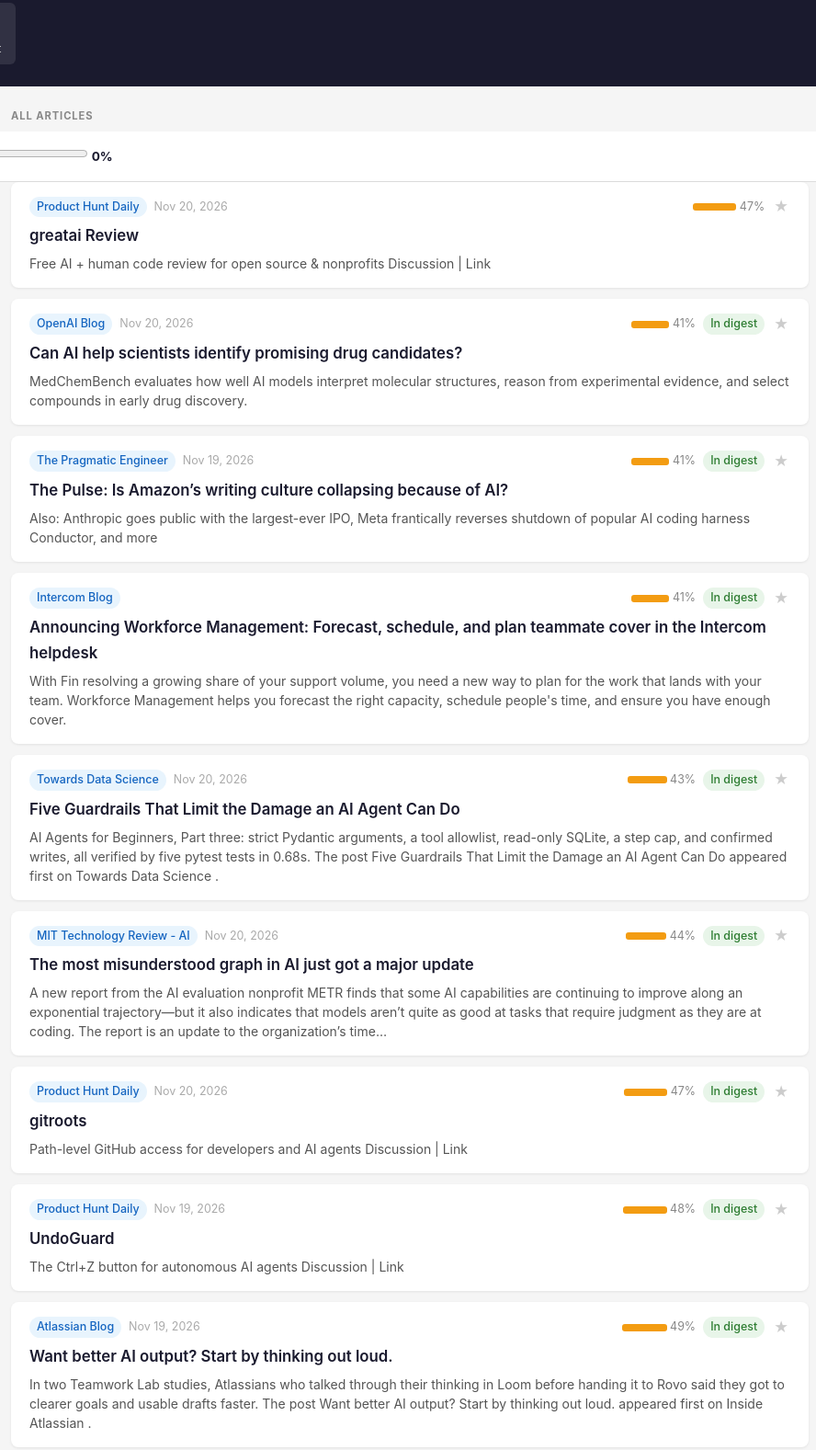
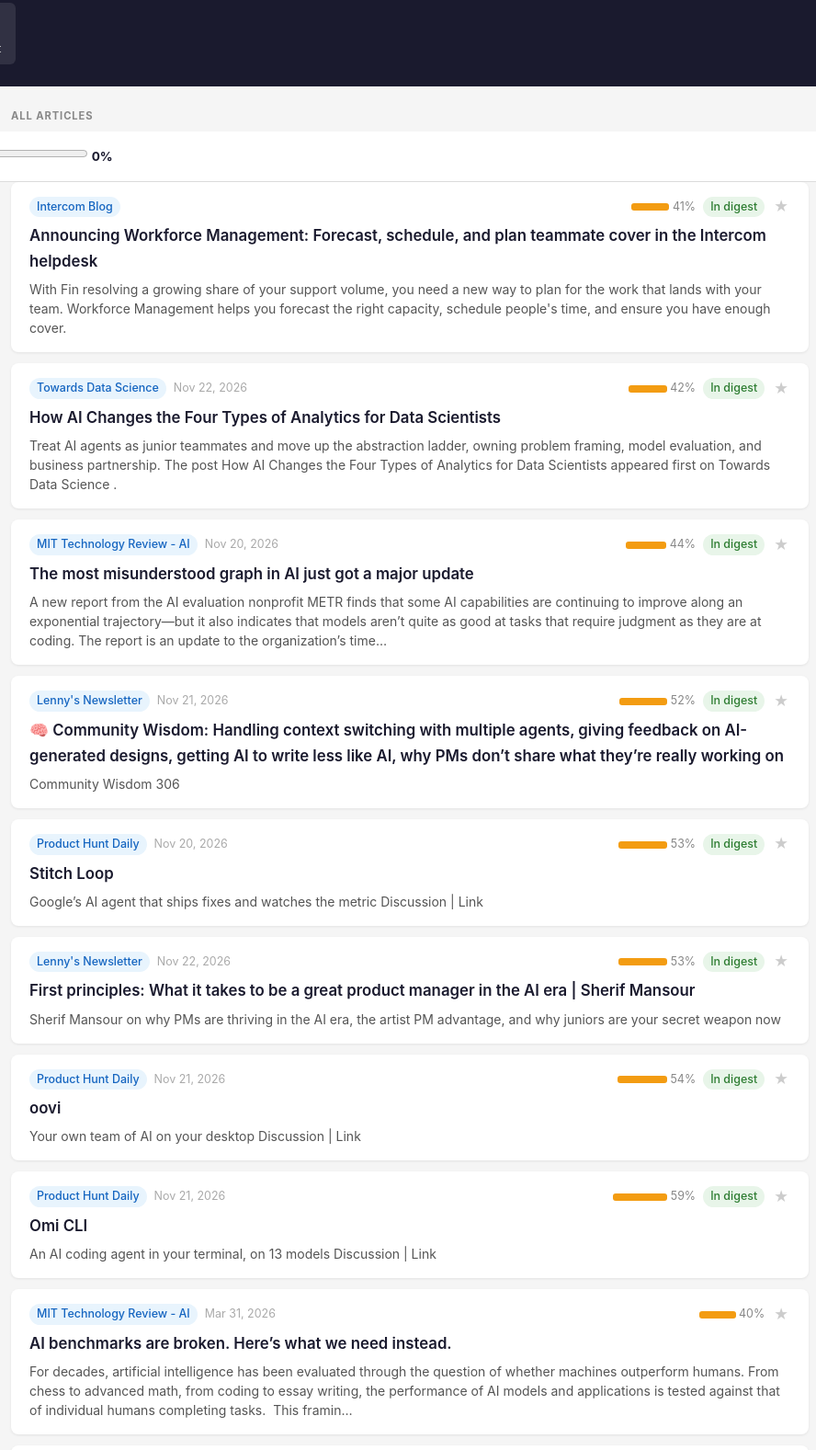
Before and after one commit to asaulters/ai-digest, a plain HTML site: page dashboard/index.html in a window 1280 px wide. Shown: the part 96-1673 px from the top of the page at 92% size, without its empty margins (194-1082 px from the left). Drawn offline with Linux system fonts and the light colour scheme.

Commit message:
chore: digest update 2026-11-22 14:59 UTC

```diff
--- a/dashboard/index.html
+++ b/dashboard/index.html
@@ -74,14 +74,14 @@
   <header>
     <a href="saved.html" class="nav-link">&#9733; Saved Articles</a>
     <h1>AI PM Daily Digest</h1>
-    <div class="meta">Updated November 21, 2026 at 15:02 UTC</div>
+    <div class="meta">Updated November 22, 2026 at 14:59 UTC</div>
     <div class="stats">
       <div class="stat">
-        <div class="stat-num">22</div>
+        <div class="stat-num">20</div>
         <div class="stat-label">Articles</div>
       </div>
       <div class="stat">
-        <div class="stat-num">20</div>
+        <div class="stat-num">19</div>
         <div class="stat-label">In digest</div>
       </div>
     </div>
@@ -100,48 +100,6 @@
 
   <main id="articles">
 
-    <article class="card" data-score="0.4725" data-url="https://www.producthunt.com/products/greatai-review">
-      <div class="card-meta">
-        <span class="source">Product Hunt Daily</span>
-        <span class="pubdate">Nov 20, 2026</span>
-        <span class="score-bar"><span style="display:inline-block;width:47px;height:8px;background:#f39c12;border-radius:3px;vertical-align:middle" title="47% relevance"></span> 47%</span>
-
-        <button class="save-btn" data-article="{&quot;url&quot;: &quot;https://www.producthunt.com/products/greatai-review&quot;, &quot;title&quot;: &quot;greatai Review&quot;, &quot;source&quot;: &quot;Product Hunt Daily&quot;, &quot;score&quot;: 0.4725, &quot;summary&quot;: &quot;Free AI + human code review for open source &amp; nonprofits Discussion | Link&quot;, &quot;published&quot;: &quot;Nov 20, 2026&quot;}" onclick="toggleSave(this)" title="Save article">&#9733;</button>
-      </div>
-      <h3 class="card-title">
-        <a href="https://www.producthunt.com/products/greatai-review" target="_blank" rel="noopener">greatai Review</a>
-      </h3>
-      <p class="summary">Free AI + human code review for open source & nonprofits Discussion | Link</p>
-    </article>
-
-    <article class="card" data-score="0.4116" data-url="https://openai.com/index/introducing-medchembench">
-      <div class="card-meta">
-        <span class="source">OpenAI Blog</span>
-        <span class="pubdate">Nov 20, 2026</span>
-        <span class="score-bar"><span style="display:inline-block;width:41px;height:8px;background:#f39c12;border-radius:3px;vertical-align:middle" title="41% relevance"></span> 41%</span>
-        <span class="badge included">In digest</span>
-        <button class="save-btn" data-article="{&quot;url&quot;: &quot;https://openai.com/index/introducing-medchembench&quot;, &quot;title&quot;: &quot;Can AI help scientists identify promising drug candidates?&quot;, &quot;source&quot;: &quot;OpenAI Blog&quot;, &quot;score&quot;: 0.4116, &quot;summary&quot;: &quot;MedChemBench evaluates how well AI models interpret molecular structures, reason from experimental evidence, and select compounds in early drug discovery.&quot;, &quot;published&quot;: &quot;Nov 20, 2026&quot;}" onclick="toggleSave(this)" title="Save article">&#9733;</button>
-      </div>
-      <h3 class="card-title">
-        <a href="https://openai.com/index/introducing-medchembench" target="_blank" rel="noopener">Can AI help scientists identify promising drug candidates?</a>
-      </h3>
-      <p class="summary">MedChemBench evaluates how well AI models interpret molecular structures, reason from experimental evidence, and select compounds in early drug discovery.</p>
-    </article>
-
-    <article class="card" data-score="0.4157" data-url="https://newsletter.pragmaticengineer.com/p/the-pulse-is-amazons-writing-culture">
-      <div class="card-meta">
-        <span class="source">The Pragmatic Engineer</span>
-        <span class="pubdate">Nov 19, 2026</span>
-        <span class="score-bar"><span style="display:inline-block;width:41px;height:8px;background:#f39c12;border-radius:3px;vertical-align:middle" title="41% relevance"></span> 41%</span>
-        <span class="badge included">In digest</span>
-        <button class="save-btn" data-article="{&quot;url&quot;: &quot;https://newsletter.pragmaticengineer.com/p/the-pulse-is-amazons-writing-culture&quot;, &quot;title&quot;: &quot;The Pulse: Is Amazon’s writing culture collapsing because of AI?&quot;, &quot;source&quot;: &quot;The Pragmatic Engineer&quot;, &quot;score&quot;: 0.4157, &quot;summary&quot;: &quot;Also: Anthropic goes public with the largest-ever IPO, Meta frantically reverses shutdown of popular AI coding harness Conductor, and more&quot;, &quot;published&quot;: &quot;Nov 19, 2026&quot;}" onclick="toggleSave(this)" title="Save article">&#9733;</button>
-      </div>
-      <h3 class="card-title">
-        <a href="https://newsletter.pragmaticengineer.com/p/the-pulse-is-amazons-writing-culture" target="_blank" rel="noopener">The Pulse: Is Amazon’s writing culture collapsing because of AI?</a>
-      </h3>
-      <p class="summary">Also: Anthropic goes public with the largest-ever IPO, Meta frantically reverses shutdown of popular AI coding harness Conductor, and more</p>
-    </article>
-
     <article class="card" data-score="0.4199" data-url="https://www.intercom.com/blog/announcing-workforce-management">
       <div class="card-meta">
         <span class="source">Intercom Blog</span>
@@ -156,18 +114,18 @@
       <p class="summary">With Fin resolving a growing share of your support volume, you need a new way to plan for the work that lands with your team. Workforce Management helps you forecast the right capacity, schedule people's time, and ensure you have enough cover.</p>
     </article>
 
-    <article class="card" data-score="0.4374" data-url="https://towardsdatascience.com/five-guardrails-that-limit-the-damage-an-ai-agent-can-do/">
+    <article class="card" data-score="0.4296" data-url="https://towardsdatascience.com/how-ai-changes-the-four-types-of-analytics-for-data-scientists/">
       <div class="card-meta">
         <span class="source">Towards Data Science</span>
-        <span class="pubdate">Nov 20, 2026</span>
-        <span class="score-bar"><span style="display:inline-block;width:43px;height:8px;background:#f39c12;border-radius:3px;vertical-align:middle" title="43% relevance"></span> 43%</span>
+        <span class="pubdate">Nov 22, 2026</span>
+        <span class="score-bar"><span style="display:inline-block;width:42px;height:8px;background:#f39c12;border-radius:3px;vertical-align:middle" title="42% relevance"></span> 42%</span>
         <span class="badge included">In digest</span>
-        <button class="save-btn" data-article="{&quot;url&quot;: &quot;https://towardsdatascience.com/five-guardrails-that-limit-the-damage-an-ai-agent-can-do/&quot;, &quot;title&quot;: &quot;Five Guardrails That Limit the Damage an AI Agent Can Do&quot;, &quot;source&quot;: &quot;Towards Data Science&quot;, &quot;score&quot;: 0.4374, &quot;summary&quot;: &quot;AI Agents for Beginners, Part three: strict Pydantic arguments, a tool allowlist, read-only SQLite, a step cap, and confirmed writes, all verified by five pytest tests in 0.68s. The post Five Guardrails That Limit the Damage an AI Agent Can Do appeared first on Towards Data Science .&quot;, &quot;published&quot;: &quot;Nov 20, 2026&quot;}" onclick="toggleSave(this)" title="Save article">&#9733;</button>
+        <button class="save-btn" data-article="{&quot;url&quot;: &quot;https://towardsdatascience.com/how-ai-changes-the-four-types-of-analytics-for-data-scientists/&quot;, &quot;title&quot;: &quot;How AI Changes the Four Types of Analytics for Data Scientists&quot;, &quot;source&quot;: &quot;Towards Data Science&quot;, &quot;score&quot;: 0.4296, &quot;summary&quot;: &quot;Treat AI agents as junior teammates and move up the abstraction ladder, owning problem framing, model evaluation, and business partnership. The post How AI Changes the Four Types of Analytics for Data Scientists appeared first on Towards Data Science .&quot;, &quot;published&quot;: &quot;Nov 22, 2026&quot;}" onclick="toggleSave(this)" title="Save article">&#9733;</button>
       </div>
       <h3 class="card-title">
-        <a href="https://towardsdatascience.com/five-guardrails-that-limit-the-damage-an-ai-agent-can-do/" target="_blank" rel="noopener">Five Guardrails That Limit the Damage an AI Agent Can Do</a>
+        <a href="https://towardsdatascience.com/how-ai-changes-the-four-types-of-analytics-for-data-scientists/" target="_blank" rel="noopener">How AI Changes the Four Types of Analytics for Data Scientists</a>
       </h3>
-      <p class="summary">AI Agents for Beginners, Part three: strict Pydantic arguments, a tool allowlist, read-only SQLite, a step cap, and confirmed writes, all verified by five pytest tests in 0.68s. The post Five Guardrails That Limit the Damage an AI Agent Can Do appeared first on Towards Data Science .</p>
+      <p class="summary">Treat AI agents as junior teammates and move up the abstraction ladder, owning problem framing, model evaluation, and business partnership. The post How AI Changes the Four Types of Analytics for Data Scientists appeared first on Towards Data Science .</p>
     </article>
 
     <article class="card" data-score="0.4485" data-url="https://www.technologyreview.com/2026/11/20/1149399/the-most-misunderstood-graph-in-ai-just-got-a-major-update/">
@@ -184,46 +142,18 @@
       <p class="summary">A new report from the AI evaluation nonprofit METR finds that some AI capabilities are continuing to improve along an exponential trajectory—but it also indicates that models aren’t quite as good at tasks that require judgment as they are at coding. The report is an update to the organization’s time…</p>
     </article>
 
-    <article class="card" data-score="0.4788" data-url="https://www.producthunt.com/products/gitroots">
+    <article class="card" data-score="0.5203" data-url="https://www.lennysnewsletter.com/p/community-wisdom-handling-context">
       <div class="card-meta">
-        <span class="source">Product Hunt Daily</span>
-        <span class="pubdate">Nov 20, 2026</span>
-        <span class="score-bar"><span style="display:inline-block;width:47px;height:8px;background:#f39c12;border-radius:3px;vertical-align:middle" title="47% relevance"></span> 47%</span>
+        <span class="source">Lenny's Newsletter</span>
+        <span class="pubdate">Nov 21, 2026</span>
+        <span class="score-bar"><span style="display:inline-block;width:52px;height:8px;background:#f39c12;border-radius:3px;vertical-align:middle" title="52% relevance"></span> 52%</span>
         <span class="badge included">In digest</span>
-        <button class="save-btn" data-article="{&quot;url&quot;: &quot;https://www.producthunt.com/products/gitroots&quot;, &quot;title&quot;: &quot;gitroots&quot;, &quot;source&quot;: &quot;Product Hunt Daily&quot;, &quot;score&quot;: 0.4788, &quot;summary&quot;: &quot;Path-level GitHub access for developers and AI agents Discussion | Link&quot;, &quot;published&quot;: &quot;Nov 20, 2026&quot;}" onclick="toggleSave(this)" title="Save article">&#9733;</button>
+        <button class="save-btn" data-article="{&quot;url&quot;: &quot;https://www.lennysnewsletter.com/p/community-wisdom-handling-context&quot;, &quot;title&quot;: &quot;🧠 Community Wisdom: Handling context switching with multiple agents, giving feedback on AI-generated designs, getting AI to write less like AI, why PMs don’t share what they’re really working on&quot;, &quot;source&quot;: &quot;Lenny&#x27;s Newsletter&quot;, &quot;score&quot;: 0.5203, &quot;summary&quot;: &quot;Community Wisdom 306&quot;, &quot;published&quot;: &quot;Nov 21, 2026&quot;}" onclick="toggleSave(this)" title="Save article">&#9733;</button>
       </div>
       <h3 class="card-title">
-        <a href="https://www.producthunt.com/products/gitroots" target="_blank" rel="noopener">gitroots</a>
+        <a href="https://www.lennysnewsletter.com/p/community-wisdom-handling-context" target="_blank" rel="noopener">🧠 Community Wisdom: Handling context switching with multiple agents, giving feedback on AI-generated designs, getting AI to write less like AI, why PMs don’t share what they’re really working on</a>
       </h3>
-      <p class="summary">Path-level GitHub access for developers and AI agents Discussion | Link</p>
-    </article>
-
-    <article class="card" data-score="0.4898" data-url="https://www.producthunt.com/products/undoguard">
-      <div class="card-meta">
-        <span class="source">Product Hunt Daily</span>
-        <span class="pubdate">Nov 19, 2026</span>
-        <span class="score-bar"><span style="display:inline-block;width:48px;height:8px;background:#f39c12;border-radius:3px;vertical-align:middle" title="48% relevance"></span> 48%</span>
-        <span class="badge included">In digest</span>
-        <button class="save-btn" data-article="{&quot;url&quot;: &quot;https://www.producthunt.com/products/undoguard&quot;, &quot;title&quot;: &quot;UndoGuard&quot;, &quot;source&quot;: &quot;Product Hunt Daily&quot;, &quot;score&quot;: 0.4898, &quot;summary&quot;: &quot;The Ctrl+Z button for autonomous AI agents Discussion | Link&quot;, &quot;published&quot;: &quot;Nov 19, 2026&quot;}" onclick="toggleSave(this)" title="Save article">&#9733;</button>
-      </div>
-      <h3 class="card-title">
-        <a href="https://www.producthunt.com/products/undoguard" target="_blank" rel="noopener">UndoGuard</a>
-      </h3>
-      <p class="summary">The Ctrl+Z button for autonomous AI agents Discussion | Link</p>
-    </article>
-
-    <article class="card" data-score="0.4957" data-url="https://www.atlassian.com/blog/ai-at-work/want-better-ai-output-start-by-thinking-out-loud">
-      <div class="card-meta">
-        <span class="source">Atlassian Blog</span>
-        <span class="pubdate">Nov 19, 2026</span>
-        <span class="score-bar"><span style="display:inline-block;width:49px;height:8px;background:#f39c12;border-radius:3px;vertical-align:middle" title="49% relevance"></span> 49%</span>
-        <span class="badge included">In digest</span>
-        <button class="save-btn" data-article="{&quot;url&quot;: &quot;https://www.atlassian.com/blog/ai-at-work/want-better-ai-output-start-by-thinking-out-loud&quot;, &quot;title&quot;: &quot;Want better AI output? Start by thinking out loud.&quot;, &quot;source&quot;: &quot;Atlassian Blog&quot;, &quot;score&quot;: 0.4957, &quot;summary&quot;: &quot;In two Teamwork Lab studies, Atlassians who talked through their thinking in Loom before handing it to Rovo said they got to clearer goals and usable drafts faster. The post Want better AI output? Start by thinking out loud. appeared first on Inside Atlassian .&quot;, &quot;published&quot;: &quot;Nov 19, 2026&quot;}" onclick="toggleSave(this)" title="Save article">&#9733;</button>
-      </div>
-      <h3 class="card-title">
-        <a href="https://www.atlassian.com/blog/ai-at-work/want-better-ai-output-start-by-thinking-out-loud" target="_blank" rel="noopener">Want better AI output? Start by thinking out loud.</a>
-      </h3>
-      <p class="summary">In two Teamwork Lab studies, Atlassians who talked through their thinking in Loom before handing it to Rovo said they got to clearer goals and usable drafts faster. The post Want better AI output? Start by thinking out loud. appeared first on Inside Atlassian .</p>
+      <p class="summary">Community Wisdom 306</p>
     </article>
 
     <article class="card" data-score="0.5363" data-url="https://www.producthunt.com/products/stitch-loop">
@@ -238,6 +168,48 @@
         <a href="https://www.producthunt.com/products/stitch-loop" target="_blank" rel="noopener">Stitch Loop</a>
       </h3>
       <p class="summary">Google’s AI agent that ships fixes and watches the metric Discussion | Link</p>
+    </article>
+
+    <article class="card" data-score="0.5374" data-url="https://www.lennysnewsletter.com/p/first-principles-what-it-takes-to">
+      <div class="card-meta">
+        <span class="source">Lenny's Newsletter</span>
+        <span class="pubdate">Nov 22, 2026</span>
+        <span class="score-bar"><span style="display:inline-block;width:53px;height:8px;background:#f39c12;border-radius:3px;vertical-align:middle" title="53% relevance"></span> 53%</span>
+        <span class="badge included">In digest</span>
+        <button class="save-btn" data-article="{&quot;url&quot;: &quot;https://www.lennysnewsletter.com/p/first-principles-what-it-takes-to&quot;, &quot;title&quot;: &quot;First principles: What it takes to be a great product manager in the AI era | Sherif Mansour&quot;, &quot;source&quot;: &quot;Lenny&#x27;s Newsletter&quot;, &quot;score&quot;: 0.5374, &quot;summary&quot;: &quot;Sherif Mansour on why PMs are thriving in the AI era, the artist PM advantage, and why juniors are your secret weapon now&quot;, &quot;published&quot;: &quot;Nov 22, 2026&quot;}" onclick="toggleSave(this)" title="Save article">&#9733;</button>
+      </div>
+      <h3 class="card-title">
+        <a href="https://www.lennysnewsletter.com/p/first-principles-what-it-takes-to" target="_blank" rel="noopener">First principles: What it takes to be a great product manager in the AI era | Sherif Mansour</a>
+      </h3>
+      <p class="summary">Sherif Mansour on why PMs are thriving in the AI era, the artist PM advantage, and why juniors are your secret weapon now</p>
+    </article>
+
+    <article class="card" data-score="0.5411" data-url="https://www.producthunt.com/products/oovi">
+      <div class="card-meta">
+        <span class="source">Product Hunt Daily</span>
+        <span class="pubdate">Nov 21, 2026</span>
+        <span class="score-bar"><span style="display:inline-block;width:54px;height:8px;background:#f39c12;border-radius:3px;vertical-align:middle" title="54% relevance"></span> 54%</span>
+        <span class="badge included">In digest</span>
+        <button class="save-btn" data-article="{&quot;url&quot;: &quot;https://www.producthunt.com/products/oovi&quot;, &quot;title&quot;: &quot;oovi&quot;, &quot;source&quot;: &quot;Product Hunt Daily&quot;, &quot;score&quot;: 0.5411, &quot;summary&quot;: &quot;Your own team of AI on your desktop Discussion | Link&quot;, &quot;published&quot;: &quot;Nov 21, 2026&quot;}" onclick="toggleSave(this)" title="Save article">&#9733;</button>
+      </div>
+      <h3 class="card-title">
+        <a href="https://www.producthunt.com/products/oovi" target="_blank" rel="noopener">oovi</a>
+      </h3>
+      <p class="summary">Your own team of AI on your desktop Discussion | Link</p>
+    </article>
+
+    <article class="card" data-score="0.5903" data-url="https://www.producthunt.com/products/omi-cli">
+      <div class="card-meta">
+        <span class="source">Product Hunt Daily</span>
+        <span class="pubdate">Nov 21, 2026</span>
+        <span class="score-bar"><span style="display:inline-block;width:59px;height:8px;background:#f39c12;border-radius:3px;vertical-align:middle" title="59% relevance"></span> 59%</span>
+        <span class="badge included">In digest</span>
+        <button class="save-btn" data-article="{&quot;url&quot;: &quot;https://www.producthunt.com/products/omi-cli&quot;, &quot;title&quot;: &quot;Omi CLI&quot;, &quot;source&quot;: &quot;Product Hunt Daily&quot;, &quot;score&quot;: 0.5903, &quot;summary&quot;: &quot;An AI coding agent in your terminal, on 13 models Discussion | Link&quot;, &quot;published&quot;: &quot;Nov 21, 2026&quot;}" onclick="toggleSave(this)" title="Save article">&#9733;</button>
+      </div>
+      <h3 class="card-title">
+        <a href="https://www.producthunt.com/products/omi-cli" target="_blank" rel="noopener">Omi CLI</a>
+      </h3>
+      <p class="summary">An AI coding agent in your terminal, on 13 models Discussion | Link</p>
     </article>
 
     <article class="card" data-score="0.4024" data-url="https://www.technologyreview.com/2026/03/31/1134833/ai-benchmarks-are-broken-heres-what-we-need-instead/">
```
